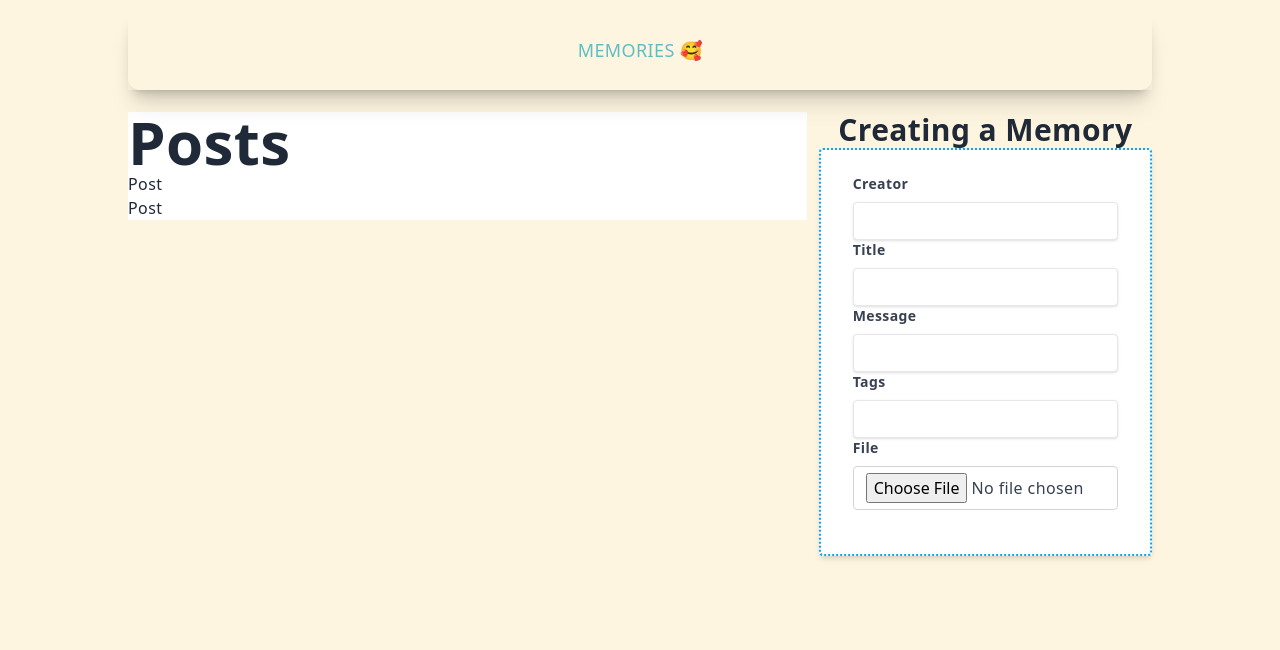
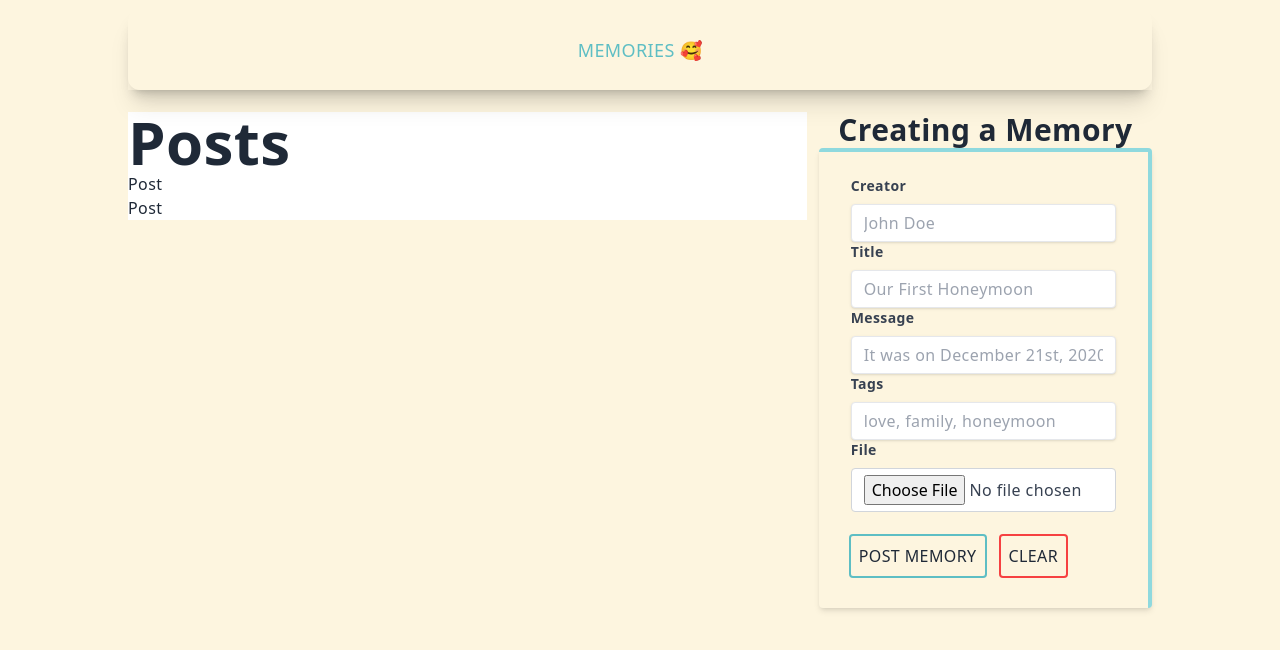
Before and after one commit to 874bowen/Memories, a React (Create React App) app in the folder client/: page / in a window 1280 px wide. Shown: the top 650 px of the page. Built offline with nearby package versions, Linux system fonts and the light colour scheme; no server answers.

Commit message:
update form

```diff
--- a/client/src/components/Form/Form.js
+++ b/client/src/components/Form/Form.js
@@ -8,27 +8,37 @@ const Form = () => {
     tags: "",
     selectedFile: ""
   });
+
   const handleSubmit = () => {
 
   }
+
+  const clear = () => {
+
+  }
+
   return (
     <div className='w-full'>
       <h3 className='text-center'>Creating a Memory</h3>
-      <form action="" className="m-auto bg-white shadow-md border-dotted border-2 border-sky-500 rounded px-8 pt-6 pb-8 mb-4">
+      <form action="" className="m-auto bg-[#FDF5DF] shadow-md border-solid border-t-4 border-r-4 border-[#8fd9de] rounded px-8 pt-6 pb-8 mb-4" onSubmit={handleSubmit}>
         <label htmlFor="creator" className="block text-gray-700 text-sm font-bold mb-2">Creator</label>
-        <input type="text" className="shadow appearance-none border rounded w-full py-2 px-3 text-gray-700 leading-tight focus:outline-none focus:shadow-outline" name="creator" id="creator" value={postData.creator} onChange={(e) => setPostData({ ...postData, creator: e.target.value })} /> <br />
+        <input type="text" className="shadow appearance-none border rounded w-full py-2 px-3 text-gray-700 leading-tight focus:outline-none focus:shadow-outline" name="creator" id="creator" value={postData.creator} placeholder="John Doe" onChange={(e) => setPostData({ ...postData, creator: e.target.value })} /> <br />
         <label htmlFor="title" className="block text-gray-700 text-sm font-bold mb-2">Title</label>
-        <input type="text" className="shadow appearance-none border rounded w-full py-2 px-3 text-gray-700 leading-tight focus:outline-none focus:shadow-outline" name="title" id="title" value={postData.title} onChange={(e) => setPostData({ ...postData, title: e.target.value })} /> <br />
+        <input type="text" className="shadow appearance-none border rounded w-full py-2 px-3 text-gray-700 leading-tight focus:outline-none focus:shadow-outline" name="title" id="title" value={postData.title} placeholder="Our First Honeymoon" onChange={(e) => setPostData({ ...postData, title: e.target.value })} /> <br />
         <label htmlFor="message" className="block text-gray-700 text-sm font-bold mb-2">Message</label>
-        <input type="text" className="shadow appearance-none border rounded w-full py-2 px-3 text-gray-700 leading-tight focus:outline-none focus:shadow-outline" name="message" id="message" value={postData.message} onChange={(e) => setPostData({ ...postData, message: e.target.value })} /> <br />
+        <input type="text" className="shadow appearance-none border rounded w-full py-2 px-3 text-gray-700 leading-tight focus:outline-none focus:shadow-outline" name="message" id="message" value={postData.message} placeholder="It was on December 21st, 2020 ..." onChange={(e) => setPostData({ ...postData, message: e.target.value })} /> <br />
         <label htmlFor="tags" className="block text-gray-700 text-sm font-bold mb-2">Tags</label>
-        <input type="text" className="shadow appearance-none border rounded w-full py-2 px-3 text-gray-700 leading-tight focus:outline-none focus:shadow-outline" name="tags" id="tags" value={postData.tags} onChange={(e) => setPostData({ ...postData, tags: e.target.value })} />
+        <input type="text" className="shadow appearance-none border rounded w-full py-2 px-3 text-gray-700 leading-tight focus:outline-none focus:shadow-outline" name="tags" id="tags" value={postData.tags} placeholder="love, family, honeymoon" onChange={(e) => setPostData({ ...postData, tags: e.target.value })} />
         <div class="flex justify-center">
           <div class="mb-3 w-96">
           <label htmlFor="tags" className="block text-gray-700 text-sm font-bold mb-2">File</label>
-            <input class="form-control block w-full px-3 py-1.5 text-base font-normal text-gray-700 bg-white bg-clip-padding border border-solid border-gray-300 rounded transition ease-in-out m-0 focus:text-gray-700 focus:bg-white focus:border-blue-600 focus:outline-none" type="file" id="formFile" />
+            <input class="form-control block w-full px-3 py-1.5 text-base font-normal text-gray-700 bg-white bg-clip-padding border border-solid border-gray-300 rounded transition ease-in-out m-0 focus:text-gray-700 focus:bg-white focus:border-blue-600 focus:outline-none" type="file" id="formFile" onChange={(base64) => () => setPostData({...postData, selectedFile: base64})}/>
           </div>
         </div>
+        <p className='text-center flex gap-4 mt-3'>
+          <button class="... text-center ring-2 ring-[#5EBEC4]" type='submit'>Post Memory</button>{" "}
+          <button class="... text-center ring-2 ring-[#f64141]" onClick={clear}>Clear</button>
+        </p>
       </form>
     </div>
   )
```
